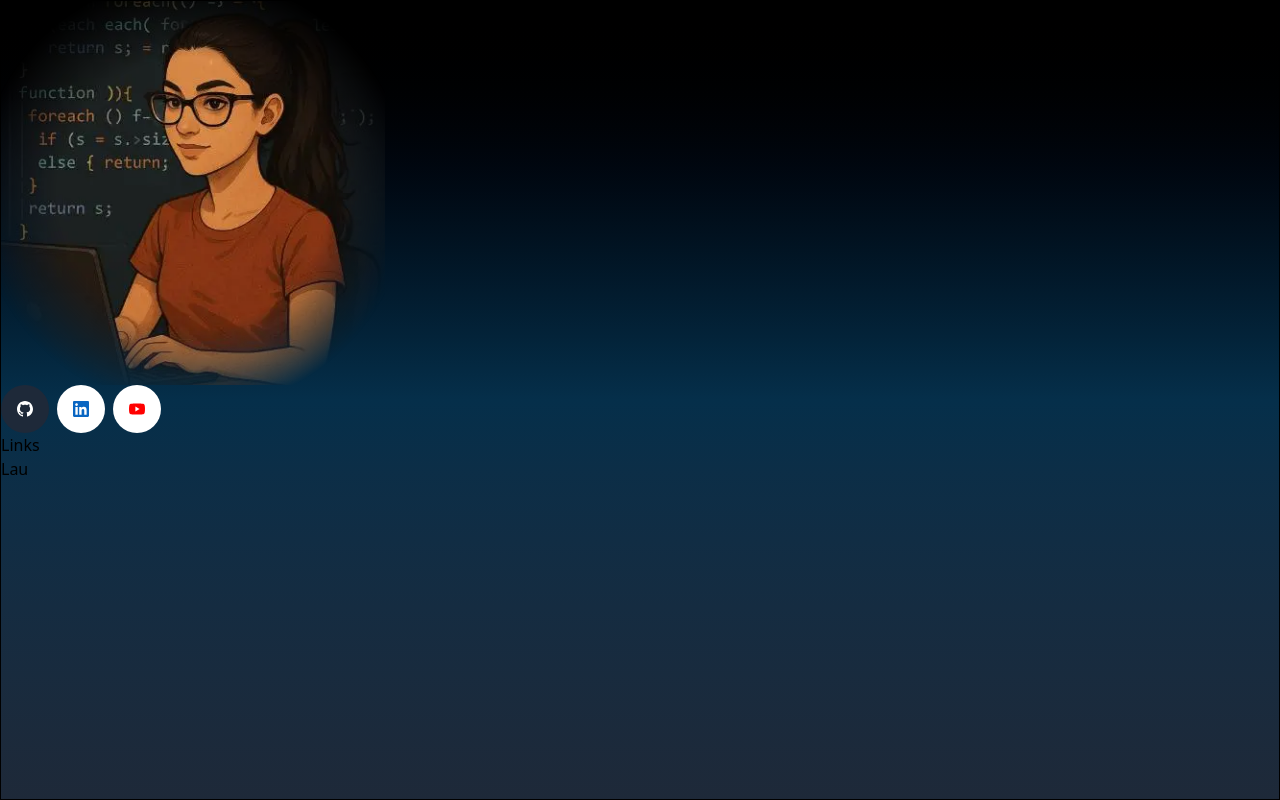
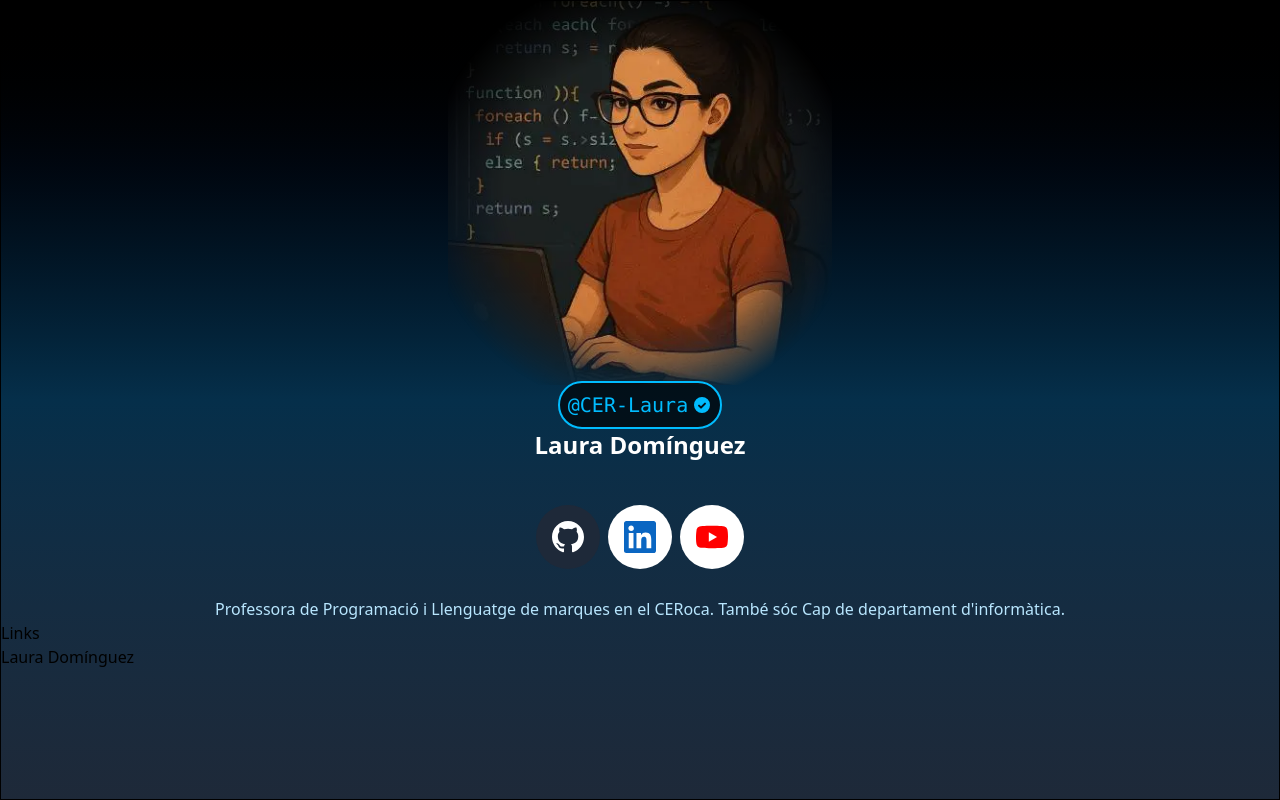
Before and after one commit to CER-Laura/windsurf, a plain HTML site: page index.html in a window 1280 px wide. Drawn offline with nearby package versions, Linux system fonts and the light colour scheme.

Commit message:
Afegit el text i el botó clicable

```diff
--- a/index.html
+++ b/index.html
@@ -12,24 +12,44 @@
 border border-black
 min-h-dvh
 bg-gradient-to-b from-black  via-sky-950 to-gray-800">
-    <header class="text-white">
+    <header class="text-white flex flex-col items-center justify-center gap-3">
+
         <img src="./assets/perfil.webp" alt="El perfil de laura"
-        class="h-96 object-cover mask-radial-at-center mask-radial-from-50% mask-radial-to-80%">
+            class="h-96 object-cover mask-radial-at-center mask-radial-from-50% mask-radial-to-80%">
+
+        <header class="flex flex-col justify-center items-center mb-8 -mt-4 z-10">
+            <span class="text-xl text-sky-400 font-mono py-2 px-2 border-sky-400
+            border-2 rounded-full flex items-center justify-center bg-black/65 cursor-pointer">
+                <!-- padding px derecha e izquierda y py arriba y abajo
+                 bg-black/60 el 60 indica la opacidad -->
+                @CER-Laura
+                <svg class="ml-1 w-5 h-5 text-sky-400 inline" fill="currentColor" viewBox="0 0 20 20"
+                    aria-hidden="true">
+                    <path fill-rule="evenodd"
+                        d="M10 18a8 8 0 100-16 8 8 0 000 16zm3.707-8.707a1 1 0 00-1.414-1.414L9 11.172l-1.293-1.293a1 1 0 00-1.414 1.414l2 2a1 1 0 001.414 0l4-4z"
+                        clip-rule="evenodd" />
+                </svg>
+            </span>
+            <span class="text-2xl font-bold">
+                Laura Domínguez
+            </span>
+        </header>
+
         <section class="flex gap-2">
-            <a class="bg-gray-800 p-4 size-12 flex items-center justify-center rounded-full hover:scale-110 transition-transform"
+            <a class="bg-gray-800 p-4 size-12 sm:size-16 flex items-center justify-center rounded-full hover:scale-110 transition-transform"
                 href="https://github.com/CER-Laura" target="_blank" aria-label="Github" title="Ir a github">
                 <svg width="32" height="32">
                     <use xlink:href="./assets/sprite.svg#github"></use>
                 </svg>
             </a>
-            <a class="bg-white p-4 size-12 flex items-center justify-center rounded-full hover:scale-110 transition-transform"
+            <a class="bg-white p-4 size-12 sm:size-16 flex items-center justify-center rounded-full hover:scale-110 transition-transform"
                 href="https://www.linkedin.com/in/laura-dominguez/" target="_blank" aria-label="LinkedIn"
                 title="Ir a LinkedIn">
                 <svg width="32" height="32">
                     <use xlink:href="./assets/sprite.svg#linkedin"></use>
                 </svg>
             </a>
-            <a class="bg-white p-4 size-12 flex items-center justify-center rounded-full hover:scale-110 transition-transform"
+            <a class="bg-white p-4 size-12 sm:size-16 flex items-center justify-center rounded-full hover:scale-110 transition-transform"
                 href="https://www.youtube.com/@lauradominguez" target="_blank" aria-label="YouTube"
                 title="Ir a YouTube">
                 <svg width="32" height="32">
@@ -37,12 +57,15 @@ bg-gradient-to-b from-black  via-sky-950 to-gray-800">
                 </svg>
             </a>
         </section>
+        <p class="text-center mt-4 text-md text-sky-200">
+            Professora de Programació i Llenguatge de marques en el CERoca. També sóc Cap de departament d'informàtica.
+        </p>
     </header>
     <main>
         Links
     </main>
     <footer>
-        Lau
+        Laura Domínguez
     </footer>
 </body>
 
```
